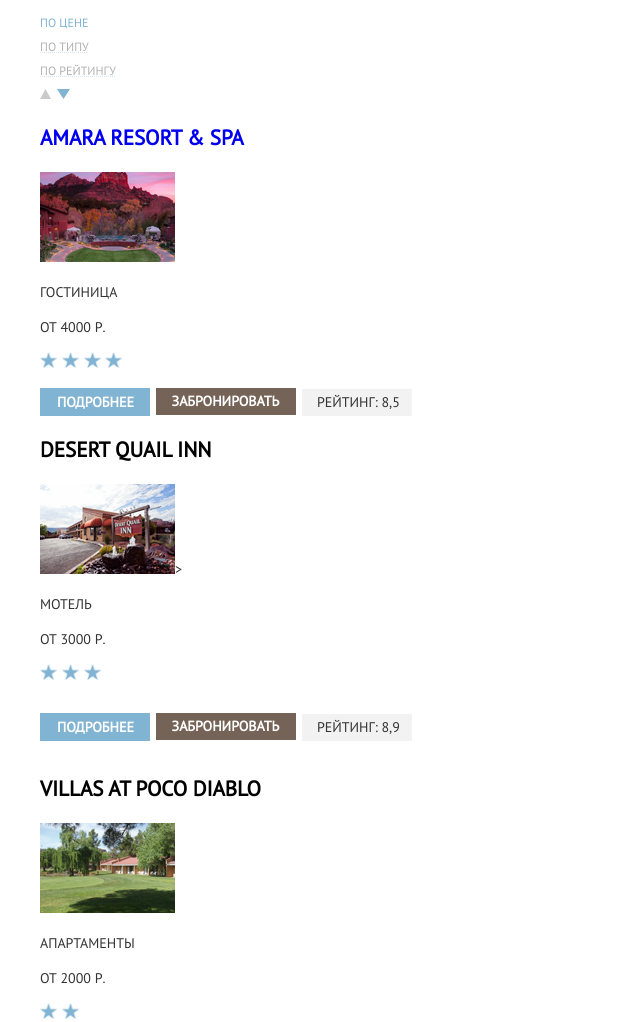
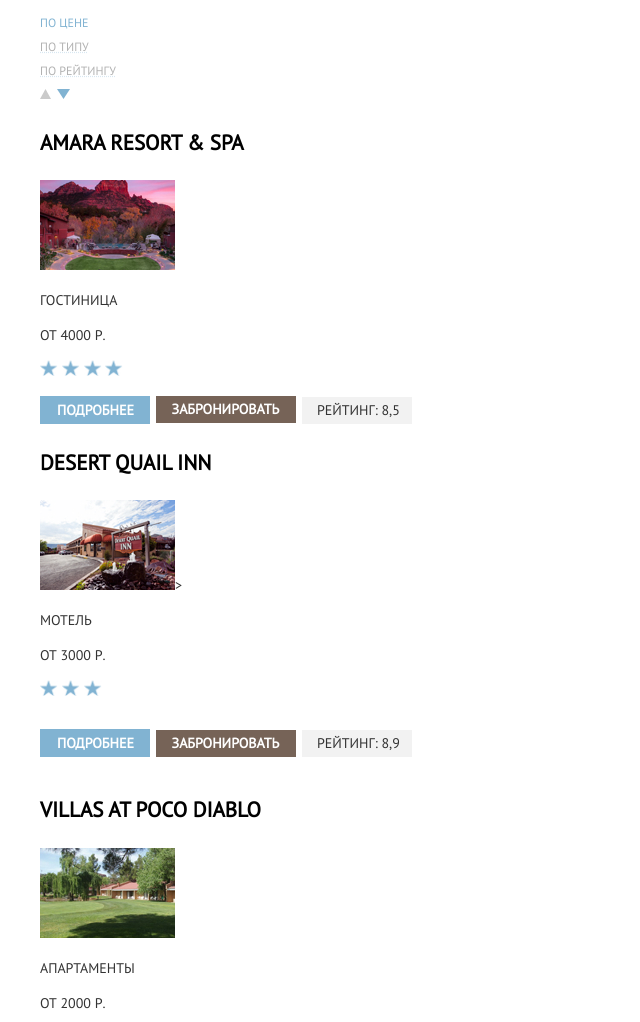
Before and after one commit to KirillIvanenko/972609-sedona-29, a plain HTML site: page hotels.html in a window 1280 px wide. Shown: the part 480-1502 px from the top of the page, without its empty margins (0-640 px from the left). Drawn offline with Linux system fonts and the light colour scheme.

Commit message:
Исправление ошибок
Исправил ошибки верстки внутренней страницы

```diff
--- a/css/style.css
+++ b/css/style.css
@@ -401,16 +401,18 @@
 }
 
 
-.hotels-item h3 {
+h3 .hotel-name {
   font-size: 21px;
   line-height: 26px;
+  color: var(--basic-black)
 }
 
-.hotels-item h3:hover {
+.hotels-item .hotel-name:hover {
   color: var(--basic-azure);
+  background-color: var(--basic-white)
 }
 
-.hotels-item h3:active {
+.hotels-item .hotel-name:active {
   color: rgba(0,0,0,0.3);
 }
 
--- a/hotels.html
+++ b/hotels.html
@@ -42,9 +42,10 @@
        <svg class="down" width="13" height="10" viewBox="0 0 13 10" xmlns="http://www.w3.org/2000/svg">
          <path fill="#81B3D2" d="M6.5 10L0 0H13"/>
        </svg>
+     </a>
       <ul class="hotels-list">
         <li class="hotels-item">
-          <h3>Amara Resort & Spa</h3>
+          <h3><a href="#" class="hotel-name">Amara Resort & Spa</a></h3>
           <p><img src="img/Amara Resort & Spa.jpg" width="135" height="90" alt=" отель Amara Resort & Spa"></p>
           <p>Гостиница</p>
           <p>От 4000 Р.</p>
@@ -59,7 +60,7 @@
           <div class="hotels-rate"><p>Рейтинг: 8,5</p></div>
         </li>
         <li class="hotels-item">
-          <h3>Desert Quail Inn</h3>
+          <h3><a href="#" class="hotel-name">Desert Quail Inn</a></h3>
           <p><img src="img/Desert Quail Inn.jpg" width="135" height="90" alt=" Мотель Desert Quail Inn">></p>
           <p>Мотель</p>
           <p>От 3000 Р.</p>
@@ -73,7 +74,7 @@
           <p class="hotels-rate">Рейтинг: 8,9</p>
         </li>
         <li class="hotels-item">
-          <h3>Villas at Poco Diablo</h3>
+          <h3><a href="#" class="hotel-name">Villas at Poco Diablo</a></h3>
           <p><img src="img/Villas at Poco Diablo.jpg" width="135" height="90" alt=" Апартаменты Villas at Poco Diablo"></p>
           <p>Апартаменты</p>
           <p>От 2000 Р.</p>
```
